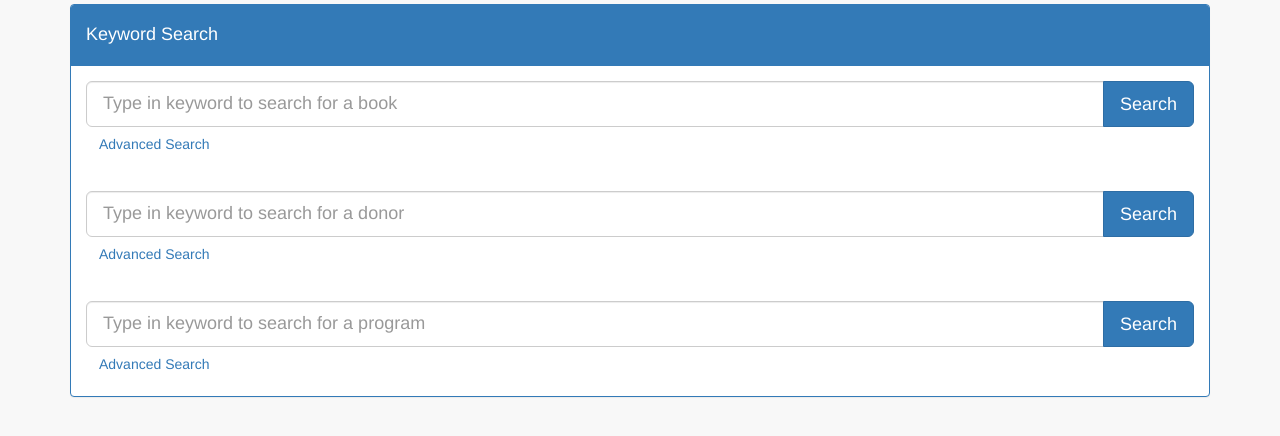
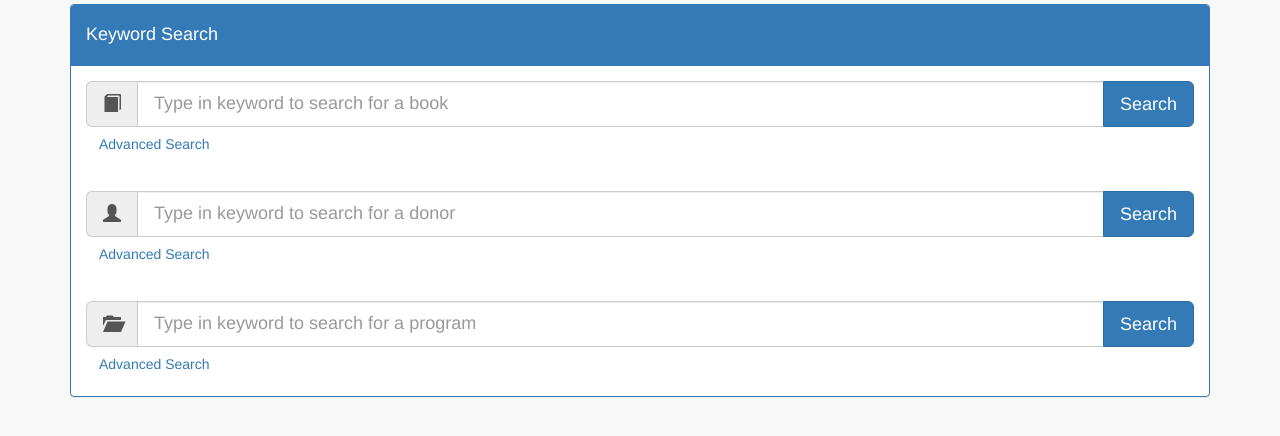
Before and after one commit to leebilly0/Team-Eagle, a PHP site: page /admin/searchAdmin.php in a window 1280 px wide. Shown: the part 76-512 px from the top of the page. Run offline with PHP 8.4, Linux system fonts and the light colour scheme; the visitor is signed in with stand-in values (Sample User, id 1); some libraries are stand-ins or nearby versions.

Commit message:
Added icons for books, donors, program search

```diff
--- a/admin/searchAdmin.php
+++ b/admin/searchAdmin.php
@@ -99,7 +99,12 @@ require ("../configurationDatabase.php");
 
                             <form action ="searchresultsAdmin.php"  method="POST">
                                 <div class="input-group">
-                                    <input type="textbox" name ="keywordToSearchAdmin" required class="form-control input-lg" placeholder="Type in keyword to search for a book">
+
+                                    <div class="input-group-addon input-lg">
+                                        <span class="glyphicon glyphicon-book"></span>
+                                    </div>
+                                    <input  type="textbox" name ="keywordToSearchAdmin" required class="form-control input-lg" placeholder="Type in keyword to search for a book" >
+
                                     <span class="input-group-btn">
                                         <button class="btn btn-primary btn-lg" name = "searchAdmin" type="submit" >Search</button>
                                     </span>
@@ -115,6 +120,9 @@ require ("../configurationDatabase.php");
 
                             <form action ="searchresultsAdmin.php"  method="POST">
                                 <div class="input-group">
+                                    <div class="input-group-addon input-lg">
+                                        <span class="glyphicon glyphicon-user"></span>
+                                    </div>
                                     <input type="textbox" name ="DonorKeywordToSearchAdmin" required class="form-control input-lg" placeholder="Type in keyword to search for a donor">
                                     <span class="input-group-btn">
                                         <button class="btn btn-primary btn-lg" name = "DonorSearchAdmin" type="submit" >Search</button>
@@ -131,6 +139,9 @@ require ("../configurationDatabase.php");
 
                             <form action ="searchresultsAdmin.php"  method="POST">
                                 <div class="input-group">
+                                    <div class="input-group-addon input-lg">
+                                        <span class="glyphicon glyphicon-folder-open"></span>
+                                    </div>
                                     <input type="textbox" name ="ProgramKeywordToSearchAdmin" required class="form-control input-lg" placeholder="Type in keyword to search for a program">
                                     <span class="input-group-btn">
                                         <button class="btn btn-primary btn-lg" name = "ProgramSearchAdmin" type="submit" >Search</button>
```
Also changed, not shown: user/search.php (+9 -0 lines), README.md. Lines whose indentation alone changed are shown as unchanged.
